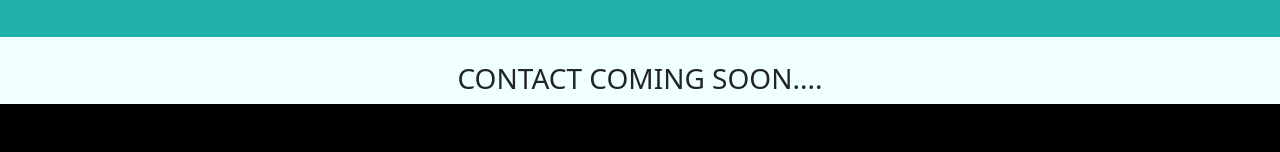
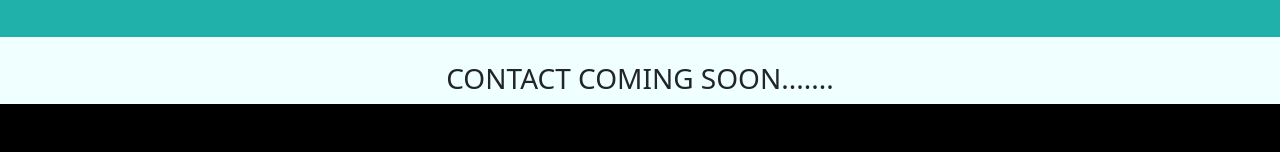
Before and after one commit to mynulislam75/Educational-Service, a React (Create React App) app: page /contacts in a window 1280 px wide. Shown: the part 159-311 px from the top of the page. Built offline with nearby package versions, Linux system fonts and the light colour scheme.

Commit message:
adding some text

```diff
--- a/src/components/Contact/Contact.js
+++ b/src/components/Contact/Contact.js
@@ -3,7 +3,7 @@ import React from 'react';
 const Contact = () => {
     return (
         <div className="d-flex justify-content-center">
-            <h3>CONTACT COMING SOON....</h3>
+            <h3>CONTACT COMING SOON.......</h3>
         </div>
     );
 };
```
